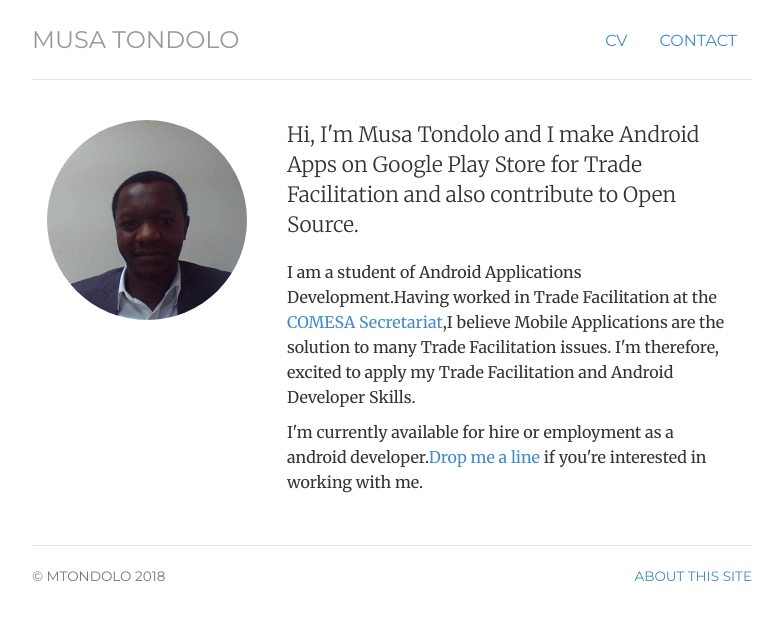
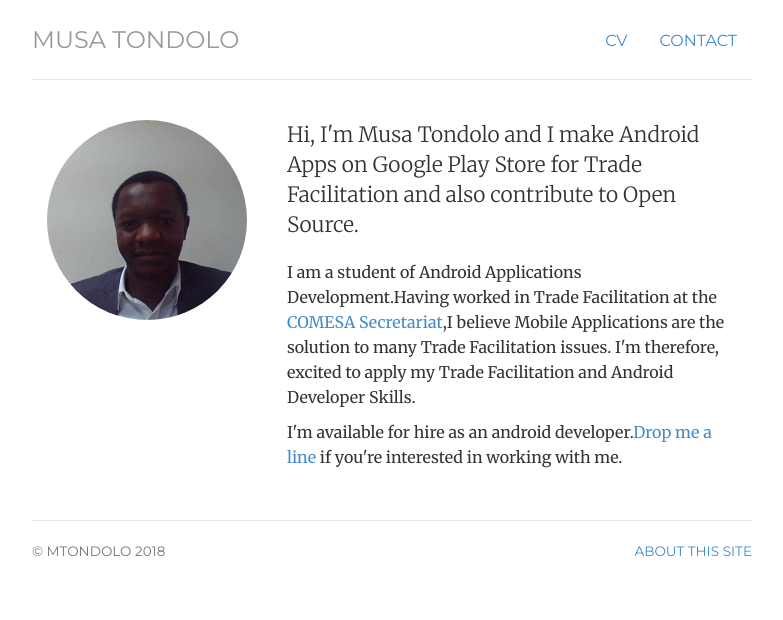
Before and after one commit to mtondolo/mtondolo.github.io, a Jekyll site: the page built from index.html, in a window 1280 px wide. Shown: the top 620 px of the page, without its empty margins (248-1031 px from the left). Built offline with Jekyll 4.4.1, drawn with Linux system fonts in a browser that asks for light colours.

Commit message:
Update index.html

```diff
--- a/index.html
+++ b/index.html
@@ -18,7 +18,7 @@
 	<span itemprop="affiliation"> the <a href="http://www.comesa.int/">COMESA Secretariat</a></span>,I believe Mobile Applications are the solution to many Trade Facilitation issues.
 	I'm therefore, excited to apply my Trade Facilitation and Android Developer Skills.</p>
 
-	<p>I'm currently available for hire or employment as a <span itemprop="title">android developer</span>.<a href="contact">Drop me a line</a> if you're interested in working with me.</p>
+	<p>I'm available for hire as an <span itemprop="title">android developer</span>.<a href="contact">Drop me a line</a> if you're interested in working with me.</p>
 	</div>
 </div>
 <!-- </div> -->
```
